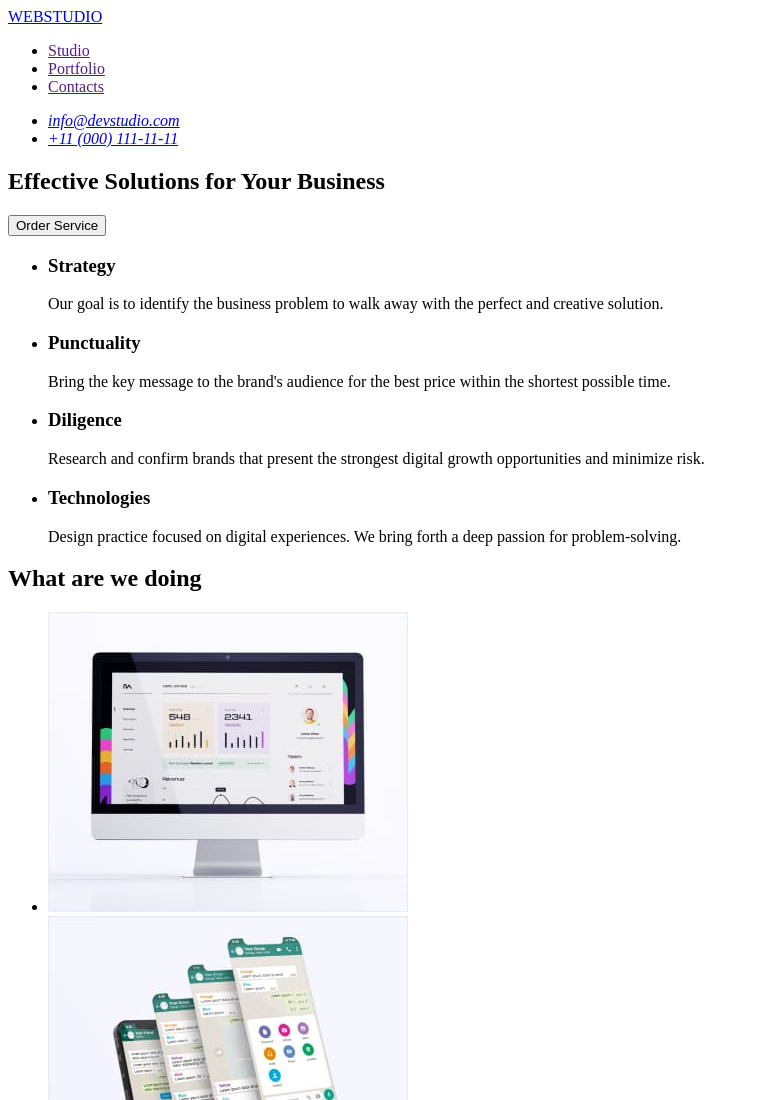
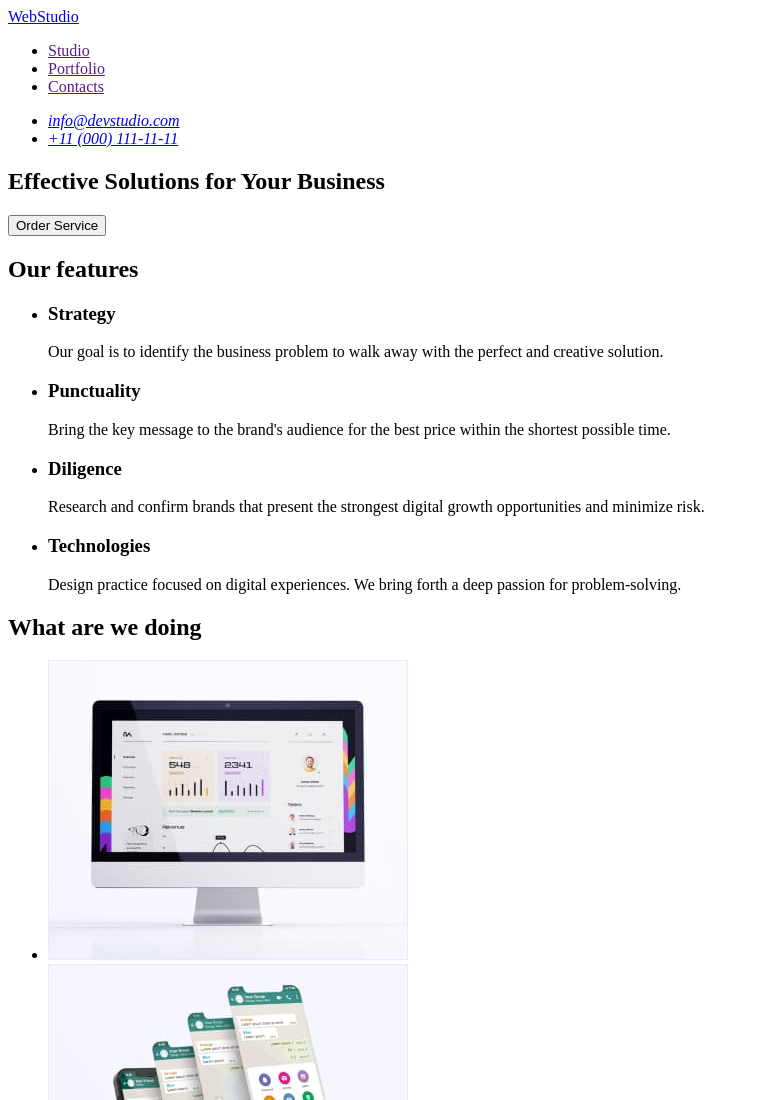
Before and after one commit to PavloMishchanin/goit-markup-hw-01, a plain HTML site: page index.html in a window 1280 px wide. Shown: the top 1100 px of the page, without its empty margins (0-759 px from the left). Drawn offline with Linux system fonts and the light colour scheme.

Commit message:
correcting errors in homework-1

```diff
--- a/index.html
+++ b/index.html
@@ -9,7 +9,7 @@
   <body>
     <header>
       <nav>
-        <a href="./index.html">WEBSTUDIO</a>
+        <a href="./index.html">WebStudio</a>
         <ul>
           <li><a href="">Studio</a></li>
           <li><a href="">Portfolio</a></li>
@@ -29,6 +29,7 @@
         <button type="button">Order Service</button>
       </section>
       <section>
+        <h2>Our features</h2>
         <ul>
           <li>
             <h3>Strategy</h3>
```
